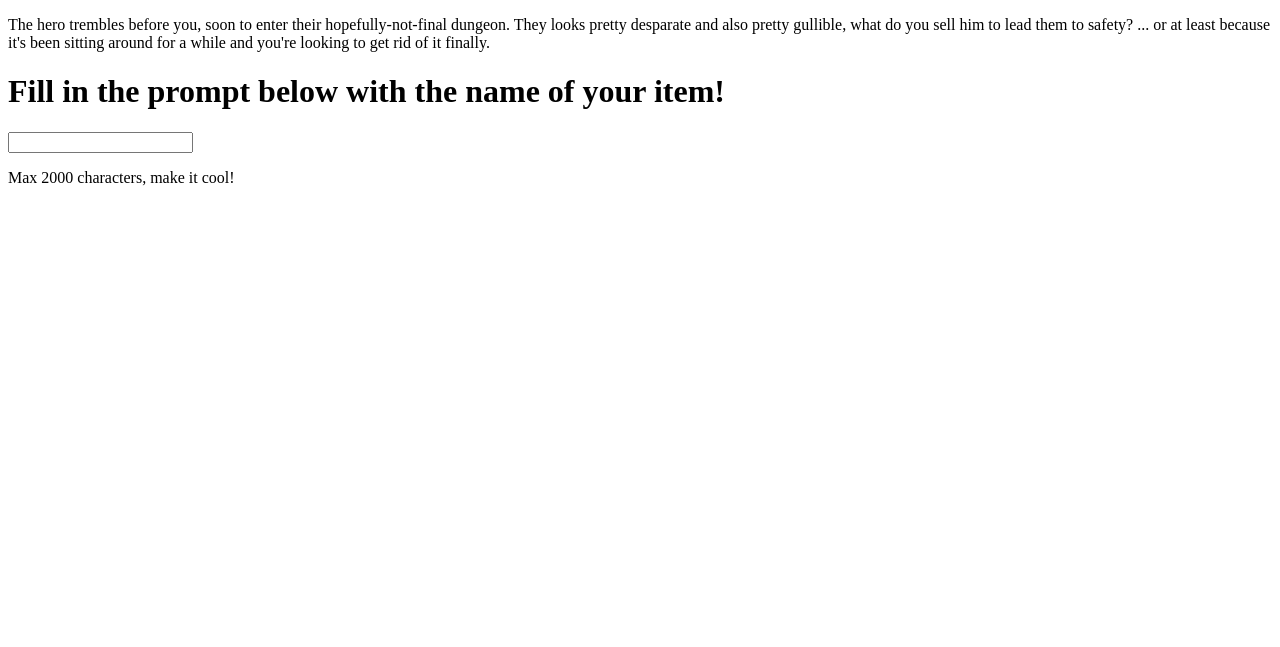
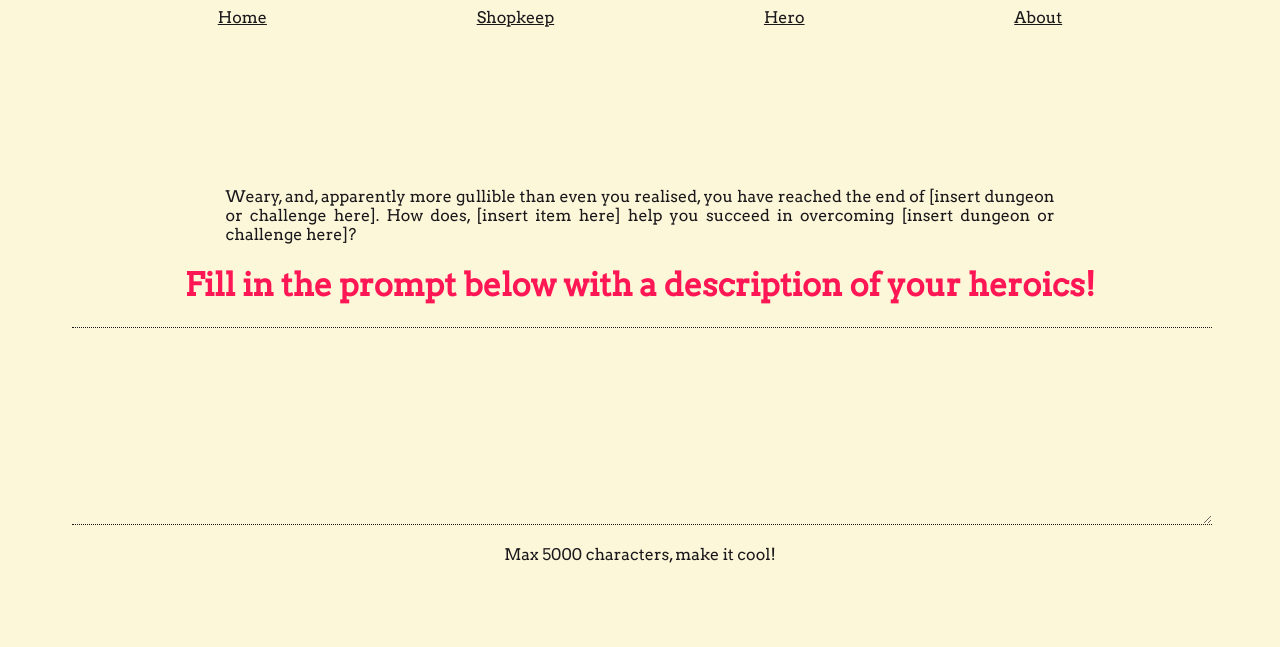
Before and after one commit to Squalm/ShopkeepAndHeroes, a plain HTML site: page heros-journey/index.html in a window 1280 px wide. Drawn offline with nearby package versions, Linux system fonts and the light colour scheme.

Commit message:
set up hero's journey page

```diff
--- a/heros-journey/index.html
+++ b/heros-journey/index.html
@@ -6,6 +6,8 @@
     <meta name="viewport" content="width=device-width">
     <title>Shopkeep & Heroes - Describe the hero's victory!</title>
 
+    <link href="https://fonts.googleapis.com/css2?family=Arvo&display=swap" rel="stylesheet">
+    <link href="../item-submission/style.css" rel="stylesheet" type="text/css" />
     <link href="style.css" rel="stylesheet" type="text/css" />
 
     <script src="https://ajax.googleapis.com/ajax/libs/jquery/3.5.1/jquery.min.js"></script>
@@ -14,14 +16,16 @@
 
   <body>
 
-    <div id="itemPrompt">
+    <header><a href="../index.html">Home</a> <a href="../item-submission/index.html">Shopkeep</a> <a href="../heros-journey/index.html">Hero</a> <a href="../about/index.html">About</a></header>
 
-      <p>The hero trembles before you, soon to enter their hopefully-not-final dungeon. They looks pretty desparate and also pretty gullible, what do you sell him to lead them to safety? ... or at least because it's been sitting around for a while and you're looking to get rid of it finally.</p>
-      <h1>Fill in the prompt below with the name of your item!</h1>
+    <div id="heroPrompt">
 
-      <input type="text" maxlength="2000" id="itemInput">
+      <p id="heroText">Weary, and, apparently more gullible than even you realised, you have reached the end of [insert dungeon or challenge here]. How does, [insert item here] help you succeed in overcoming [insert dungeon or challenge here]?</p>
+      <h1 id="heroTitle">Fill in the prompt below with a description of your heroics!</h1>
 
-      <p>Max 2000 characters, make it cool!</p>
+      <textarea type="text" maxlength="5000" id="heroInput" wrap="soft"></textarea>
+
+      <p id="heroInputLimits">Max 5000 characters, make it cool!</p>
 
     </div>
 
--- a/item-submission/style.css
+++ b/item-submission/style.css
@@ -1,27 +1,34 @@
+/* THIS FILE DOES CSS FOR BOTH ITEM-SUBMISSION and HEROS-JOURNEY */
+
 * {
     font-family: 'Arvo', serif, 'Courier New', Courier, monospace;
-    /*background-color: #FCEFD9;*/
     color: #1A181B;
+    background-color: #fcf7d9;
+
 }
 
-#itemPrompt {
+#itemPrompt, #heroPrompt {
     padding: 8vmin;
     position: relative;
     top: 10vh;
 }
 
-#itemText {
+#itemText, #heroText {
     text-align: justify;
     padding-left: 12vw;
     padding-right: 12vw;
 }
 
-#itemTitle {
+#itemTitle, #heroTitle {
     text-align: center;
     color: #247BA0;
 }
 
-#itemInput {
+#heroTitle {
+    color: #FF1654;
+}
+
+#itemInput, #heroInput {
     width: 100%;
     text-align: center;
     font-size: 6vmin;
@@ -32,9 +39,21 @@
     border-top-style: dotted;
     border-bottom-style: dotted;
     border-color: #1A181B;
+
+    height: 8vmin;
 }
 
-#itemInputLimits {
+#itemInput:focus, #heroInput:focus {
+    outline: none;
+}
+
+#heroInput {
+    color: #FF1654;
+    height: 24vmin;
+    font-size: 4vmin;
+}
+
+#itemInputLimits, #heroInputLimits {
     text-align: center;
 }
 
--- a/style.css
+++ b/style.css
@@ -1,6 +1,7 @@
 * {
     font-family: 'Arvo', serif, 'Courier New', Courier, monospace;
-    /*background-color: #FCEFD9;*/
+    background-color: #fcf7d9;
+    color: #1A181B;
 }
 
 span {
```
Also changed, not shown: item-submission/index.html (+2 -2 lines).
